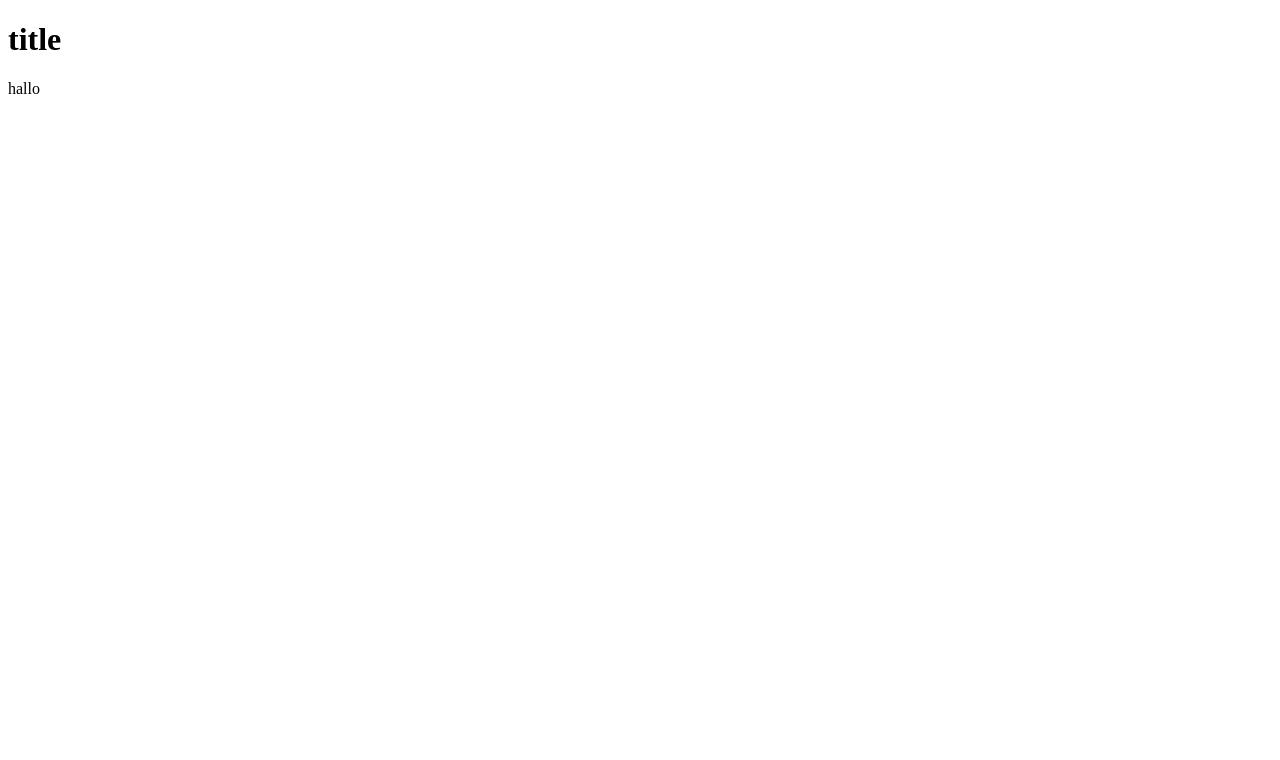
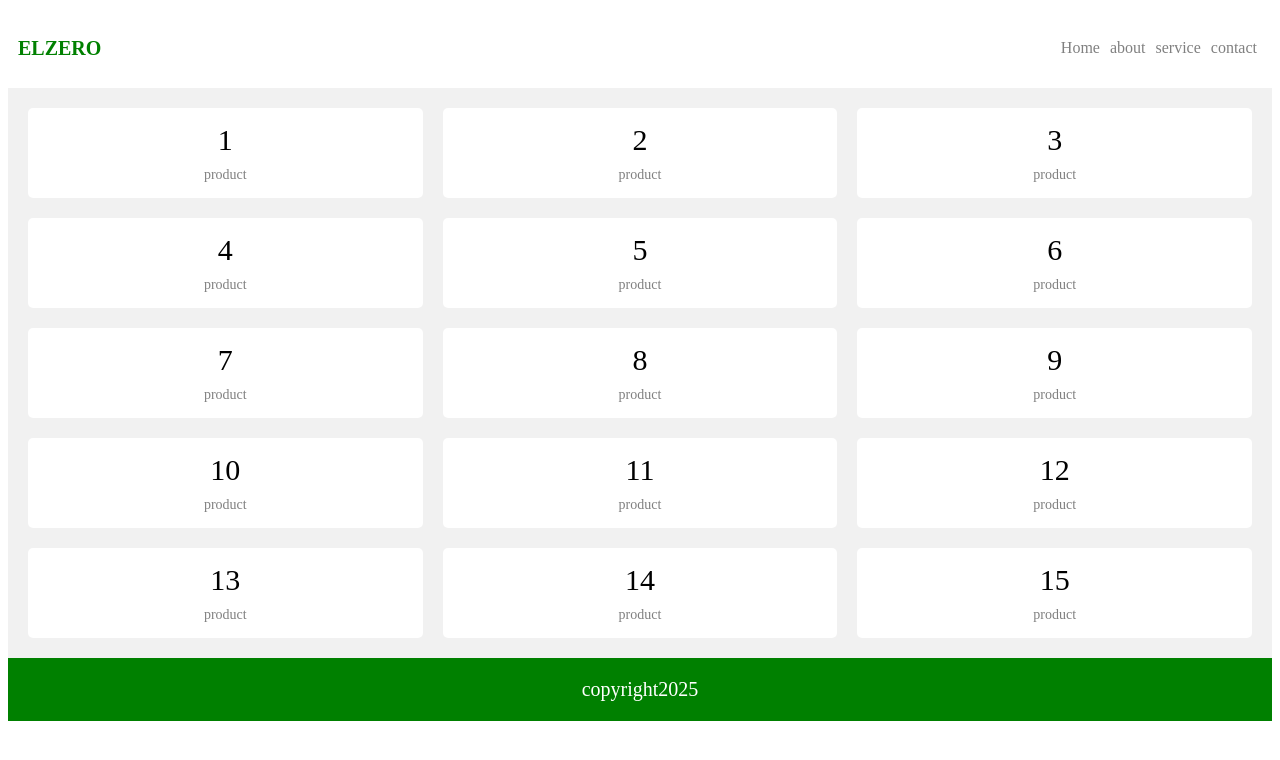
Before and after one commit to heba-eldeabes/js, a plain HTML site: page index.Html in a window 1280 px wide. Drawn offline with Linux system fonts and the light colour scheme.

Commit message:
first commit

```diff
--- a/index.Html
+++ b/index.Html
@@ -4,10 +4,10 @@
  <title>learn js</title>
 
 
-   <h1>title</h1>
+   <!-- <h1>title</h1> -->
  </head>
   <body>
-   <div id="hallo">hallo</div>
+   <!-- <div id="hallo">hallo</div> -->
 
    <script src="tech.js"></script>
    <!-- <input  type="button " value="syntax error" onclick="alert('hallo')">
@@ -34,7 +34,7 @@
    </form>
 <a class="link"  href="#">Googl</a>  -->
 
-<div id="h" class="one two three">hallo my world</div>
+<!-- <div id="h" class="one two three">hallo my world</div> -->
 
 
 
--- a/main.js
+++ b/main.js
@@ -1320,7 +1320,7 @@
 
 //  };
 
- let element =document.getElementById("h")
+//  let element =document.getElementById("h")
 
 
 //  console.log(element.classList);
@@ -1351,9 +1351,9 @@
 
 
 
-let creatpg=document.createElement("p");
-let creat=document.createTextNode("hallo from js");
-creatpg.appendChild(creat);
+// let creatpg=document.createElement("p");
+// let creat=document.createTextNode("hallo from js");
+// creatpg.appendChild(creat);
 
 
 // element.after(creatpg);
@@ -1362,4 +1362,112 @@ creatpg.appendChild(creat);
 // element.before(creatpg);
 // element.append(creatpg);
 // element.prepend(creatpg);
-element.remove();
+// element.remove();
+
+  //creat header
+
+ let header=document.createElement("header");
+ header.className="websit-header";
+ console.log(header);
+    let div=document.createElement("div");
+    div.className="logo";
+     header.appendChild(div);
+
+
+  let ul=document.createElement("ul");
+  ul.className="menu";
+
+tems="space-between";
+
+
+
+  let li1=document.createElement("li1");
+     let li2=document.createElement("li2");
+  let li3=document.createElement("li3");
+    let li4=document.createElement("li4");
+    header.appendChild(ul);
+    ul.appendChild(li1);
+     ul.appendChild(li2);
+    ul.appendChild(li3);
+    ul.appendChild(li4);
+
+let divtext=document.createTextNode("ELZERO");
+ div.appendChild(divtext);
+
+let li1text=document.createTextNode("Home");
+li1.appendChild(li1text);
+let li2text=document.createTextNode("about");
+li2.appendChild(li2text);
+let li3text=document.createTextNode("service");
+li3.appendChild(li3text);
+let li4text=document.createTextNode("contact");
+li4.appendChild(li4text);
+     div.style.color="green";
+      div.style.fontSize="20px";
+       div.style.fontWeight="bold";
+
+document.body.appendChild(header);
+    header.style.display="flex";
+     header.style.padding="10px";
+     header.style.alignItems="center";
+      header.style.justifyContent="space-between";
+      ul.style.display="flex";
+      ul.style.justifyItems="space-between"
+    li1.style.padding="5px";
+    li2.style.padding="5px";
+    li3.style.padding="5px";
+    li4.style.padding="5px";
+   li1.style.color="gray";
+    li2.style.color="gray";
+    li3.style.color="gray";
+    li4.style.color="gray";
+
+
+
+//creat body
+
+    let div1 = document.createElement("div");
+div1.className = "content";
+
+for (let i = 1; i <= 15; i++) {
+  let div2 = document.createElement("div");
+  div2.className = "product";
+
+  let div2text = document.createTextNode("product");
+  div2.appendChild(div2text);
+
+  let span = document.createElement("span");
+  let spantext=document.createTextNode([i])
+  span.appendChild(spantext);
+
+  div2.appendChild(span);
+  div1.appendChild(div2);
+   div2.prepend(span)
+
+
+  div2.style.cssText =
+    "background-color: white; display: flex; flex-direction: column; text-align: center; border-radius: 5px; color: gray; font-size: 14px ;padding: 15px";
+
+
+  span.style.cssText =
+    "font-size: 30px; color: black; margin-bottom: 10px";
+}
+
+document.body.appendChild(div1);
+
+
+div1.style.cssText =
+  "display: grid; grid-template-columns: repeat(3, 1fr); gap: 20px; background-color: #f1f1f1; padding: 20px";
+
+
+ // creat footer
+
+
+ let footer=document.createElement("footer");
+ footer.className = "footer";
+ console.log(footer);
+ let footertext=document.createTextNode("copyright2025");
+ footer.appendChild(footertext);
+ document.body.appendChild(footer);
+
+ footer.style.cssText ="background-color:green ;padding: 20px ; text-align: center;color:white ;font-size:20px"
```
